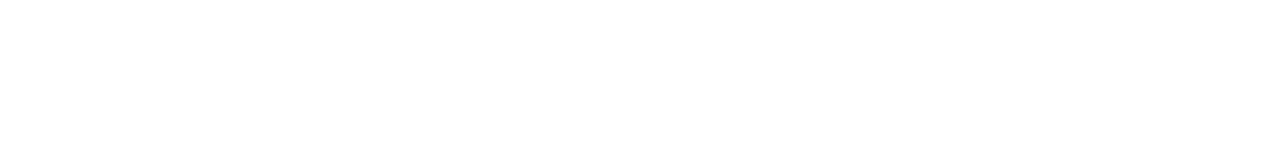
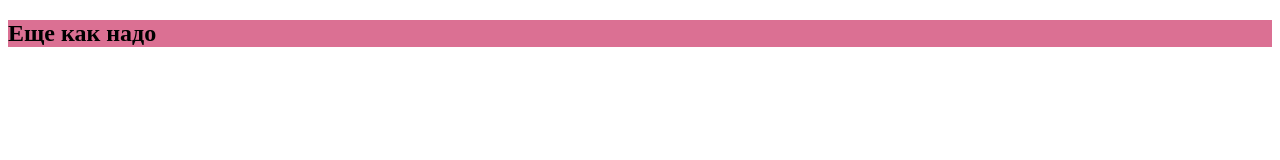
Before and after one commit to Puff0Pastry/first-project, a plain HTML site: page index.html in a window 1280 px wide. Drawn offline with Linux system fonts and the light colour scheme.

Commit message:
Внесены изменения

```diff
--- a/index.html
+++ b/index.html
@@ -7,9 +7,9 @@
     <link rel="stylesheet" href="style.css">
 </head>
 <body>
-    <section>
+    <section class="bigletter">
         <h1>
-
+            Еще как надо
         </h1>
     </section>
 </body>
--- a/style.css
+++ b/style.css
@@ -2,3 +2,7 @@
     font-family: ;
     src: url();
 }
+
+.bigletter{
+    background-color: palevioletred;
+}
```
